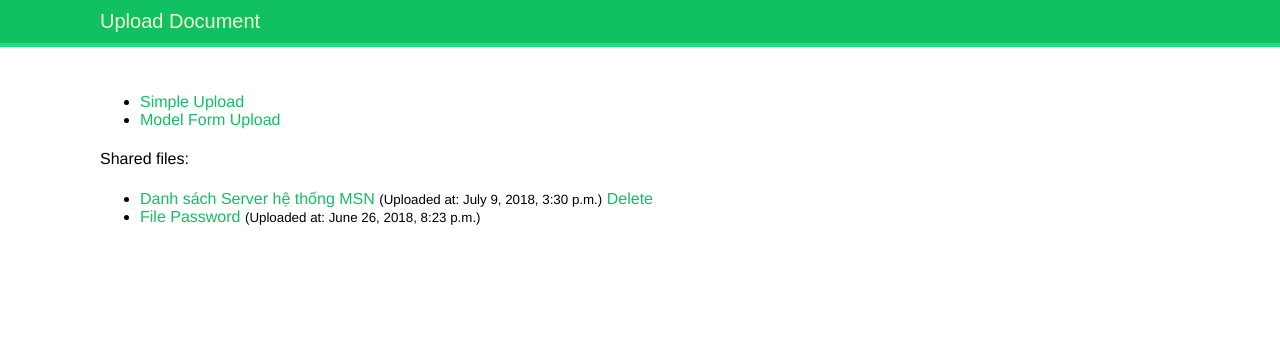
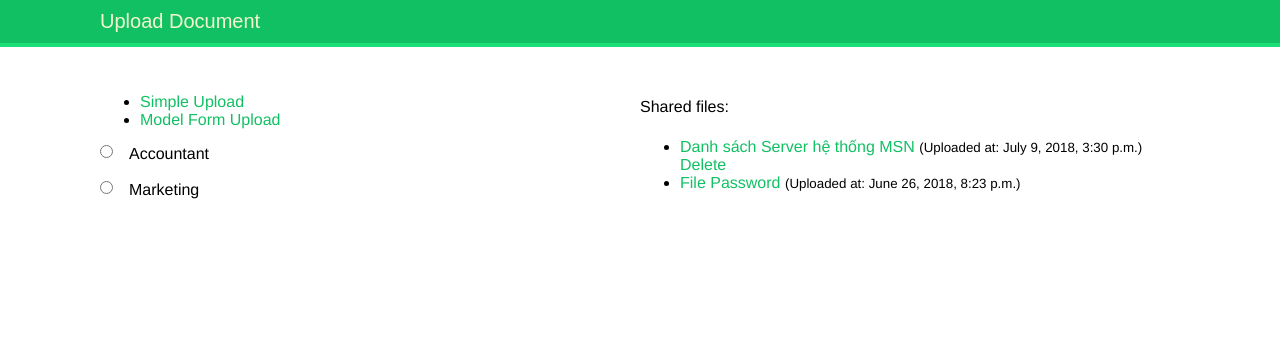
Before and after one commit to thongna/upload_and_share, a Django app: page /home/ in a window 1280 px wide. Shown: the top 347 px of the page. Run offline with Django 3.2, Linux system fonts and the light colour scheme; data comes from the database, SQL or seed files in the repository; both versions use the stored data as it was after the commit; some libraries are stand-ins or nearby versions; some web fonts are replaced.

Commit message:
10072018_Add dynamic folder to upload

```diff
--- a/core/admin.py
+++ b/core/admin.py
@@ -1,5 +1,5 @@
 from django.contrib import admin
-from .models import Document, Person
+from .models import Document, Person, Department
 
 # Register your models here.
 
@@ -8,3 +8,5 @@ class DocumentAdmin(admin.ModelAdmin):
     list_display = ['description', 'document', 'ipaddr_and_date', 'uploaded_at', 'updated']
 
 admin.site.register(Person)
+
+admin.site.register(Department)
--- a/core/models.py
+++ b/core/models.py
@@ -3,10 +3,26 @@ from django.db import models
 from django.contrib.auth.models import User
 from django.db.models.signals import pre_delete, pre_save, post_save
 from django.dispatch.dispatcher import receiver
+import datetime
+
+def get_upload_to(instance, filename):
+    return 'documents/%s/%d/%d/%d/%s' % (instance.department,
+                                         datetime.datetime.today().year,
+                                         datetime.datetime.today().month,
+                                         datetime.datetime.today().day,
+                                         filename)
+
+
+class Department(models.Model):
+    department = models.CharField(max_length=50)
+
+    def __str__(self):
+        return self.department
+
 
 class Document(models.Model):
     description = models.CharField(max_length=255, blank=True)
-    document = models.FileField(upload_to='documents/%Y/%m/%d/', default='', blank=True)
+    document = models.FileField(upload_to=get_upload_to)
     uploaded_at = models.DateTimeField(auto_now_add=True)
     updated = models.DateTimeField(auto_now=True)
     ipaddr_and_date = models.CharField(max_length=30, blank=True)
@@ -21,8 +37,10 @@ class Document(models.Model):
         ordering = ('-uploaded_at',)
 
 
+
 class Person(User):
     documents = models.ManyToManyField(Document, blank=True)
+
 
 def _delete_file(path):
     # Deletes file from filesystem.
--- a/core/static/css/base.css
+++ b/core/static/css/base.css
@@ -3,7 +3,8 @@
 body {
     margin:0;
     padding:0;
-    font-family:helvetica, sans-serif;
+
+    font-family: "Helvetica Neue", "Helvetica", "Roboto", "Arial", sans-serif;
 }
 
 p {
@@ -275,3 +276,25 @@ img.user-detail {
     font-style:italic;
     color:#ccc;
 }
+
+
+.upload {
+    width: 50%;
+    float: left;
+
+}
+
+
+.share {
+    width: 50%;
+    float: right;
+}
+
+.radio {
+    position: relative;
+
+    margin: 0 1rem 0 0 ;
+    padding-left: 10px;
+
+    cursor: pointer;
+}
--- a/core/templates/core/home.html
+++ b/core/templates/core/home.html
@@ -1,6 +1,7 @@
 {% extends 'base.html' %}
 
 {% block content %}
+    <div class="upload">
         <ul>
             <li>
                 <a href="{% url 'simple_upload' %}">Simple Upload</a>
@@ -10,6 +11,14 @@
             </li>
         </ul>
 
+        <form action="">
+            {% for dpt in departments %}
+                <input type="radio" name="department" class="option-input radio" value="{{ dpt.department }}"><div class="department-name">  {{ dpt.department }}</div><br>
+            {% endfor %}
+        </form>
+    </div>
+
+    <div class="share">
         <p>Shared files:</p>
         <ul>
             {% for obj in documents %}
@@ -22,6 +31,8 @@
                 </li>
             {% endfor %}
         </ul>
+    </div>
+
 {% endblock %}
 {% block domready %}
     $('a.delete-document').click(function(e){
--- a/core/views.py
+++ b/core/views.py
@@ -4,16 +4,18 @@ from django.http import JsonResponse
 from django.views.decorators.http import require_POST
 from common.decorators import ajax_required
 from django.core.files.storage import FileSystemStorage
-from .models import Document, Person
+from .models import Document, Person, Department
 from .forms import DocumentForm
 import datetime
 
 def home(request):
     user = Person.objects.get(username='teacher')
     documents = user.documents.all()
+    dpts = Department.objects.all()
     ip = get_client_ip(request)
     return render(request, 'core/home.html', {'documents': documents,
-                                              'ip': ip})
+                                              'ip': ip,
+                                              'departments': dpts})
 
 def simple_upload(request):
     if request.method == 'POST' and request.FILES['myfile']:
@@ -42,6 +44,7 @@ def model_form_upload(request):
             if document != None:
                 document.description = form.instance.description
                 document.document = form.instance.document
+                document.department = 'marketing/'
                 document.ipaddr_and_date = ip_and_date
                 document.updated = datetime.datetime.now()
                 document.save()
```
Also changed, not shown: core/migrations/0004_auto_20180709_2150.py (added), core/migrations/0005_auto_20180709_2230.py (added), core/static/images/checks.png (added), db.sqlite3, 2 other files. Lines whose indentation alone changed are shown as unchanged.
